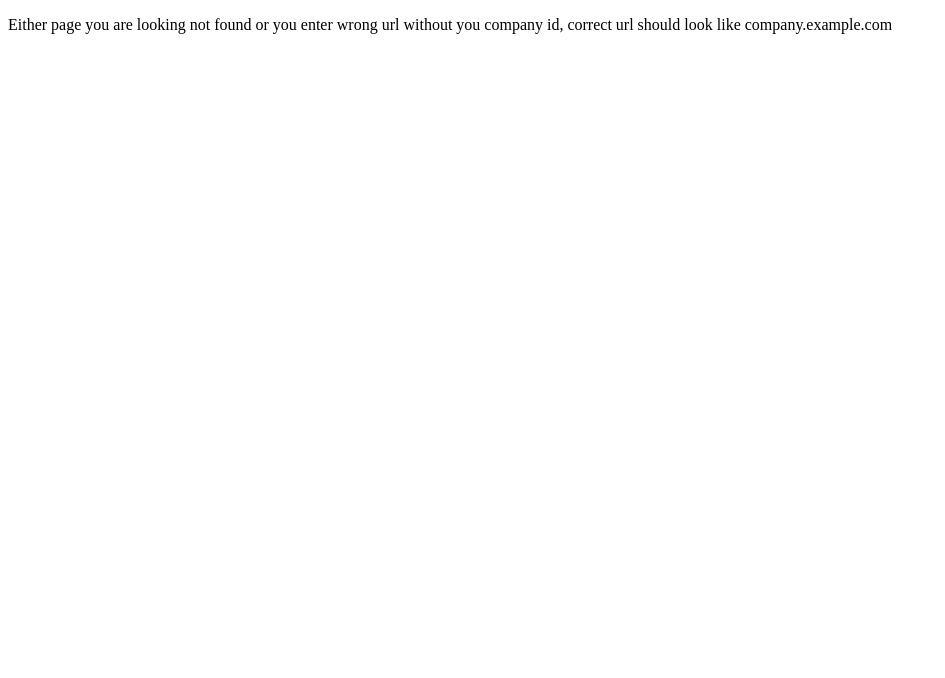
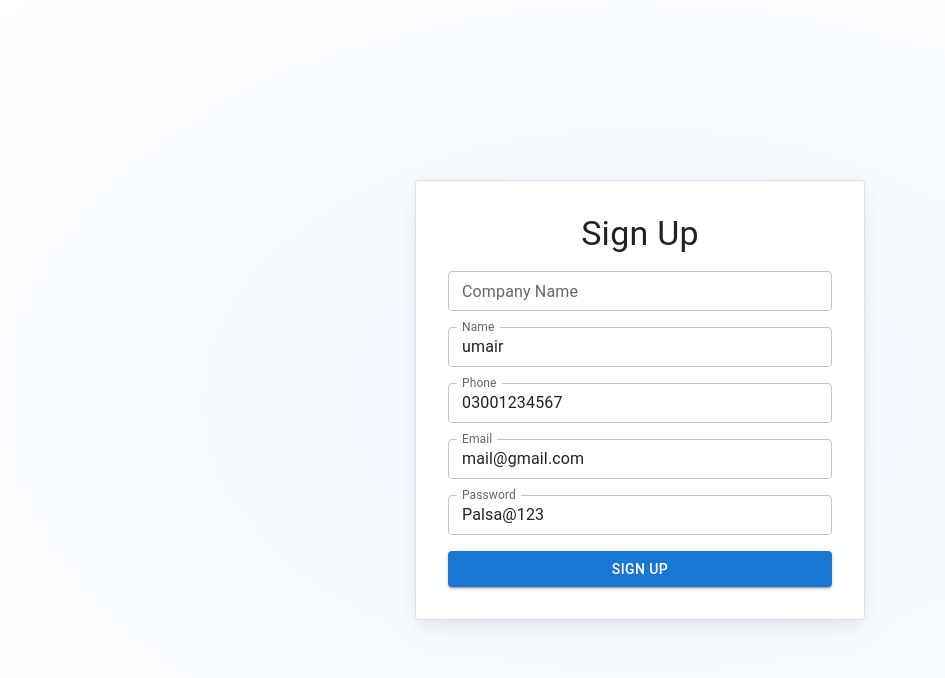
Before and after one commit to umair90rb/clicknship_fe, a React (Vite) app: page /signup in a window 1280 px wide. Before the commit this address had no page. Shown: the top 678 px of the page, without its empty margins (0-945 px from the left). Built offline with nearby package versions, Linux system fonts and the light colour scheme.

Commit message:
work on signup

```diff
--- /dev/null
+++ b/src/api/onboard.ts
@@ -0,0 +1,17 @@
+import { api } from '@/api/index';
+import type { OnboardRequestBody } from '@/types/onboard';
+
+
+export const onboardApi = api.injectEndpoints({
+    endpoints: (build) => ({
+        onboard: build.mutation({
+            query: (credentials: OnboardRequestBody) => ({
+                url: 'onboard',
+                body: credentials,
+                method: 'POST'
+            }),
+        }),
+    })
+})
+
+export const {useOnboardMutation} = onboardApi;
--- a/src/app.tsx
+++ b/src/app.tsx
@@ -3,7 +3,7 @@ import AuthProvider from '@/context/auth';
 import useTenant from '@/hooks/useTenant';
 import DashboardLayout from '@/layouts/dashboard';
 import { store } from '@/store';
-import React, { Suspense } from 'react'; // Import Suspense from React
+import React, { Suspense, type PropsWithChildren } from 'react'; // Import Suspense from React
 import { Provider } from 'react-redux';
 import { BrowserRouter, Route, Routes } from 'react-router';
 
@@ -20,34 +20,64 @@ const CreateOrder = React.lazy(() => import('@/pages/orders/create'));
 const UpdateOrder = React.lazy(() => import('@/pages/orders/update'));
 const ViewOrder = React.lazy(() => import('@/pages/orders/view'));
 
-export default function App() {
+const TenantGuard = ({ children }: PropsWithChildren) => {
   const tenant = useTenant();
 
+  // If there's no tenant, show the 404/NotFound page.
   if (!tenant) {
-    return <NotFound />;
+    return <NotFound tenant={true} />;
   }
 
+  // If there's a tenant, render the protected content.
+  return children;
+};
+
+export default function App() {
   return (
     <Provider store={store}>
       <BrowserRouter>
         <AuthProvider>
           <Suspense fallback={<div>Loading...</div>}>
             <Routes>
-            <Route path='/' element={<PrivateRoute><DashboardLayout /></PrivateRoute>}>
+              <Route
+                path="/"
+                element={
+                  <TenantGuard>
+                    <PrivateRoute>
+                      <DashboardLayout />
+                    </PrivateRoute>
+                  </TenantGuard>
+                }
+              >
                 <Route index element={<Dashboard />} />
-
-              <Route path="orders" >
+                <Route path="orders">
                   <Route index element={<Orders />} />
                   <Route path=":orderId" element={<ViewOrder />} />
                   <Route path=":orderId/update" element={<UpdateOrder />} />
                   <Route path="create" element={<CreateOrder />} />
                 </Route>
+                <Route path="*" element={<NotFound />} />
               </Route>
 
-            <Route index element={<Login />} />
-            <Route path="login" element={<Login />} />
+              <Route
+                path="login"
+                element={
+                  <TenantGuard>
+                    <Login />
+                  </TenantGuard>
+                }
+              />
+              <Route
+                path="reset-password"
+                element={
+                  <TenantGuard>
+                    <ResetPassword />
+                  </TenantGuard>
+                }
+              />
+
               <Route path="signup" element={<Signup />} />
-            <Route path="reset-password" element={<ResetPassword />} />
+              <Route path="*" element={<NotFound />} />
             </Routes>
           </Suspense>
         </AuthProvider>
--- a/src/forms/signup.ts
+++ b/src/forms/signup.ts
@@ -1,8 +1,10 @@
+import { useOnboardMutation } from '@/api/onboard';
+import type { OnboardRequestResponse } from '@/types/onboard';
 import { yupResolver } from '@hookform/resolvers/yup';
 import { useForm } from 'react-hook-form';
 import * as Yup from 'yup';
 
-interface ISignupForm {
+interface IOnboardForm {
   companyName: string;
   name: string;
   phone: string;
@@ -20,20 +22,40 @@ const schema = Yup.object({
 
 const defaultValues = {
   companyName: '',
-  name: '',
-  phone: '',
-  email: '',
-  password: '',
+  name: 'umair',
+  phone: '03001234567',
+  email: 'mail@gmail.com',
+  password: 'Palsa@123',
 };
 
 export default function useSignupForm() {
-  const form = useForm<ISignupForm>({
+  const [fetchOnboard] = useOnboardMutation();
+  const form = useForm<IOnboardForm>({
     defaultValues,
     resolver: yupResolver(schema),
   });
 
-  const onSubmit = form.handleSubmit((data: ISignupForm) => {
+  const onSubmit = form.handleSubmit(async (data: IOnboardForm) => {
     console.log(data);
+    return fetchOnboard(data)
+      .unwrap()
+      .then((response: OnboardRequestResponse) => {
+        const tenantId = response.tenantId;
+        window.location.replace(`http://${tenantId}.${import.meta.env.VITE_BASE_URL}/login`)
+      })
+      .catch((err) => {
+        let message = 'Something went wrong! Please try again later.';
+        if (err.status === 'FETCH_ERROR') {
+          message = 'Network Error! Please check your internet connection.';
+        } else if (err.status === 400) {
+          message = err.data.message;
+          form.setError('companyName', { message });
+          return
+        } else if (err.data && err.data.message) {
+          message = err.data.message;
+        }
+        form.setError('password', { message });
+      });
   });
 
   return { form, onSubmit };
--- a/src/hooks/useTenant.ts
+++ b/src/hooks/useTenant.ts
@@ -1,6 +1,5 @@
 export default function useTenant() {
-  const location = window.location;
-  const splittedUrl = location.hostname.split('.');
+  const splittedUrl = window.location.hostname.split('.');
 
   if (
     (import.meta.env.DEV && splittedUrl.length < 2) ||
--- a/src/pages/login.tsx
+++ b/src/pages/login.tsx
@@ -45,7 +45,7 @@ export default function Login() {
           <Box sx={{ display: 'flex', flexDirection: 'column', gap: 2 }}>
             <Text>
               Don&apos;t have an account?{' '}
-              <LinkButton label="Sign up" onClick={() => navigate('/signup')} />
+              <LinkButton label="Sign up" onClick={() => window.location.replace(`http://${import.meta.env.VITE_BASE_URL}/signup`)} />
             </Text>
           </Box>
         </Card>
--- a/src/pages/not-found.tsx
+++ b/src/pages/not-found.tsx
@@ -1,8 +1,9 @@
-export default function NotFound() {
+export default function NotFound({ tenant = false }) {
   return (
     <p>
-      Either page you are looking not found or you enter wrong url without you
-      company id, correct url should look like company.example.com
+      {tenant
+        ? 'Either page you are looking not found or you enter wrong url without you company id, correct url should look like company.example.com'
+        : 'Page you are looking for is not found!'}
     </p>
   );
 }
--- a/src/pages/signup.tsx
+++ b/src/pages/signup.tsx
@@ -1,12 +1,9 @@
 import PrimaryButton from '@/components/Button';
 import Card from '@/components/Card';
 import Container from '@/components/Container';
-import HDivider from '@/components/Divider';
 import { FormInputText } from '@/components/form/FormInput';
-import LinkButton from '@/components/LinkButton';
 import Text from '@/components/Text';
 import useSignupForm from '@/forms/signup';
-import Box from '@mui/material/Box';
 import CssBaseline from '@mui/material/CssBaseline';
 import { useNavigate } from 'react-router';
 
@@ -20,24 +17,24 @@ export default function SignUp() {
       <Container direction="column" justifyContent="space-between">
         <Card variant="outlined">
           <Text variant="h4" textAlign='center' text="Sign Up" />
-          <FormInputText name="text" control={form.control} label="Company Name" />
-          <FormInputText name="text" control={form.control} label="Name" />
-          <FormInputText name="text" control={form.control} label="Phone" />
+          <FormInputText name="companyName" control={form.control} label="Company Name" />
+          <FormInputText name="name" control={form.control} label="Name" />
+          <FormInputText name="phone" control={form.control} label="Phone" />
           <FormInputText name="email" control={form.control} label="Email" />
           <FormInputText
             name="password"
             control={form.control}
             label="Password"
           />
-          <PrimaryButton type="button" onClick={onSubmit} label="Sign Up" />
-          <LinkButton label="Forgot your password?" onClick={() => navigate('/reset-password')} />
-          <HDivider text="or" />
-          <Box sx={{ display: 'flex', flexDirection: 'column', gap: 2 }}>
+          <PrimaryButton type="button" disabled={form.formState.isSubmitting} onClick={onSubmit} label={form.formState.isSubmitting ? "Wait, Setting up things for you..." :"Sign Up"} />
+          {/* <LinkButton label="Forgot your password?" onClick={() => navigate('/reset-password')} /> */}
+          {/* <HDivider text="or" /> */}
+          {/* <Box sx={{ display: 'flex', flexDirection: 'column', gap: 2 }}>
             <Text>
               Already have an account?{' '}
               <LinkButton label="Login" onClick={() => navigate('/login')} />
             </Text>
-          </Box>
+          </Box> */}
         </Card>
       </Container>
     </>
--- a/src/types/auth.ts
+++ b/src/types/auth.ts
@@ -9,7 +9,3 @@ export interface LoginRequestBody {
 export interface LoginRequestResponse extends RequestResponse {
   access_token: string
 }
-
-export interface LoginResponse {
-  access_token: string;
-}
--- /dev/null
+++ b/src/types/onboard.ts
@@ -0,0 +1,13 @@
+import type { RequestResponse } from './common';
+
+export interface OnboardRequestBody {
+  email: string;
+  password: string;
+  companyName: string;
+  name: string;
+  phone: string;
+}
+
+export interface OnboardRequestResponse extends RequestResponse {
+    tenantId: string;
+}
```
Also changed, not shown: src/hooks/useEliminateTenant.ts (added, +11 -0 lines). Lines whose indentation alone changed are shown as unchanged.
